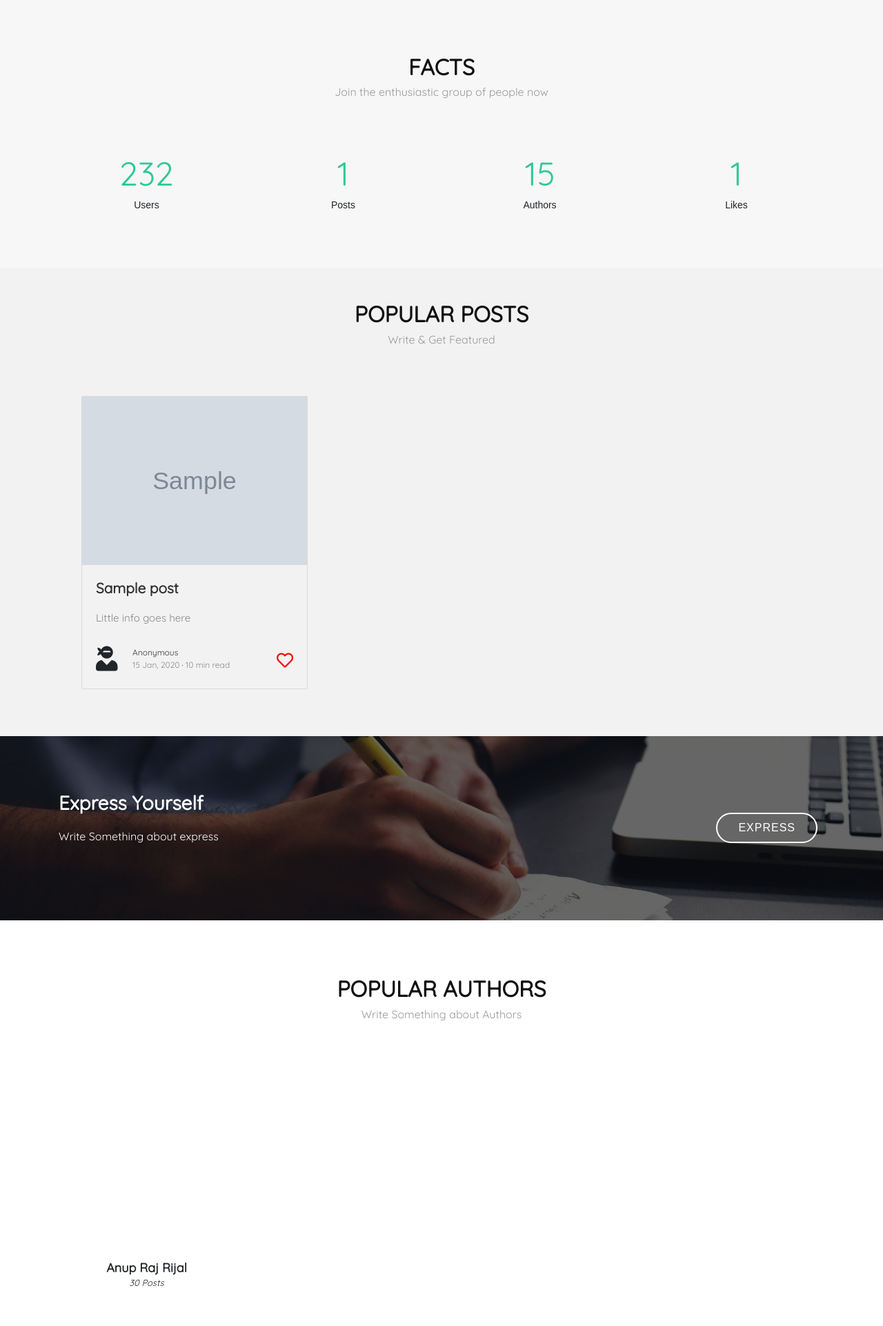
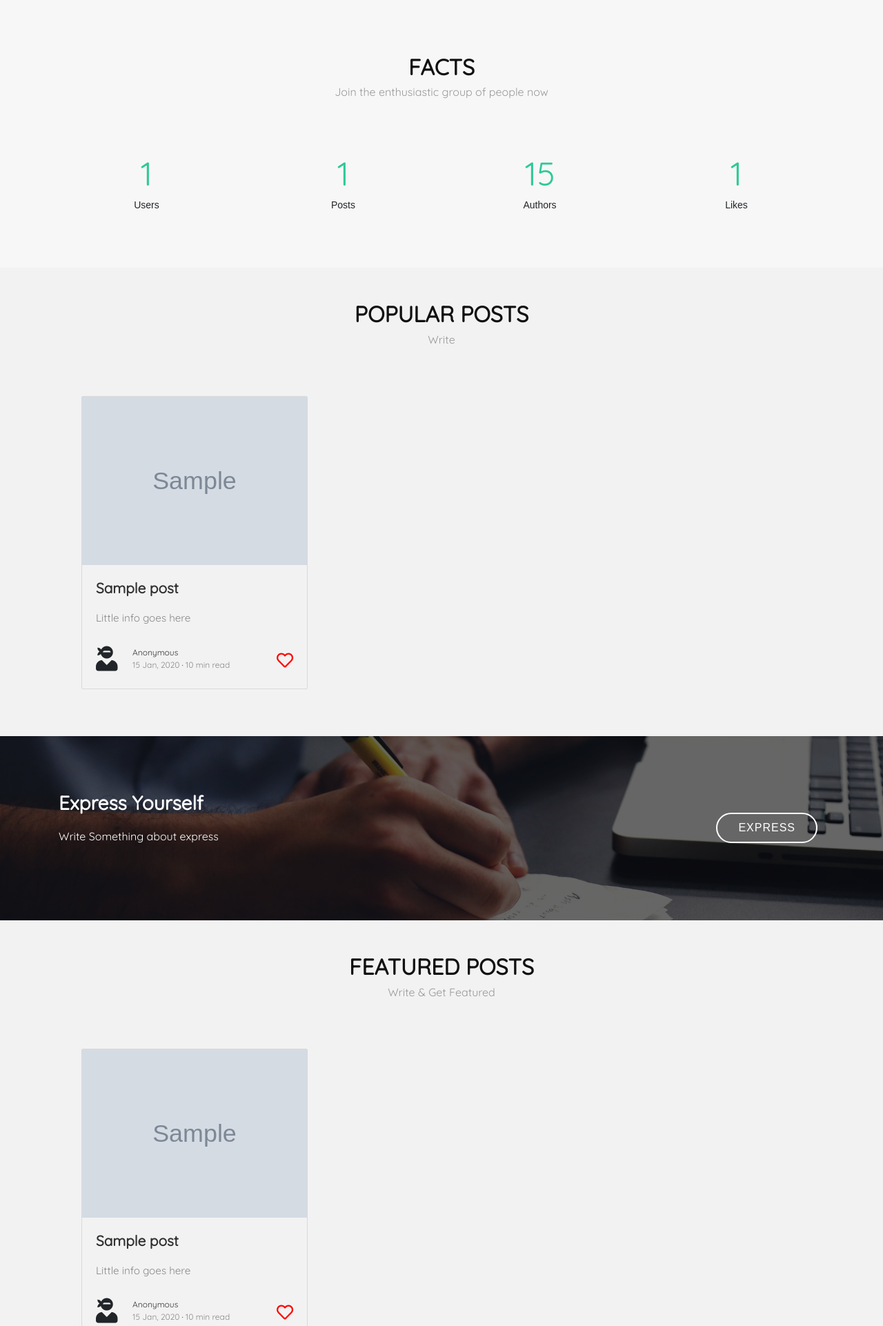
Before and after one commit to rijalanupraj/halkapan, a Django app: page / in a window 1280 px wide. Shown: the part 826-2748 px from the top of the page at 69% size. Run offline with Django 3.2, Linux system fonts and the light colour scheme; tables that the repository leaves empty hold one stand-in row (values such as "Sample post"); grey boxes marked "Sample" are stand-in pictures; some libraries are stand-ins or nearby versions.

Commit message:
Update Home Page

```diff
--- a/home/templates/home/home.html
+++ b/home/templates/home/home.html
@@ -16,7 +16,7 @@ HalkaPan
         <div class="hero-container">
             <h1>Welcome to HalkaPan</h1>
             <h2>Express Yourself - Write a bit long</h2>
-            <a href="#" class="btn-get-started">Get Started</a>
+            <a href="{% url 'posts:post-create' %}" class="btn-get-started">Get Started</a>
         </div>
     </section><!-- End Hero Section -->
 
@@ -30,7 +30,7 @@ HalkaPan
             <div class="row counters">
 
                 <div class="col-lg-3 col-6 text-center">
-                    <span data-toggle="counter-up">232</span>
+                    <span data-toggle="counter-up">{{user_count}}</span>
                     <p>Users</p>
                 </div>
 
@@ -59,7 +59,7 @@ HalkaPan
         <div class="container p-5">
             <div class="section-header">
                 <h3 class="section-title">Popular Posts</h3>
-                <p class="section-description">Write & Get Featured</p>
+                <p class="section-description">Write</p>
             </div>
             <div class="row">
                 {% for post in top_post %}
@@ -80,13 +80,33 @@ HalkaPan
                     <p class="cta-text">Write Something about express</p>
                 </div>
                 <div class="col-lg-3 cta-btn-container text-center">
-                    <a class="cta-btn align-middle" href="#">Express</a>
+                    <a class="cta-btn align-middle" href="{% url 'posts:post-create' %}">Express</a>
                 </div>
             </div>
 
         </div>
     </section><!-- End Call To Action Section -->
 
+
+
+    <!-- ======= BLog Section ======= -->
+    {% if featured_post %}
+    <section>
+        <div class="container p-5">
+            <div class="section-header">
+                <h3 class="section-title">Featured Posts</h3>
+                <p class="section-description">Write & Get Featured</p>
+            </div>
+            <div class="row">
+                {% for post in featured_post %}
+                <div class="col-md-4">
+                    {% include 'posts/snippets/blog_box_display.html' with obj=post%}
+                </div>
+                {% endfor %}
+            </div>
+        </div>
+    </section><!-- End Blog Section -->
+    {% endif %}
 
     <!-- ======= Authors Section ======= -->
     <section id="authors">
@@ -96,13 +116,15 @@ HalkaPan
                 <p class="section-description">Write Something about Authors</p>
             </div>
             <div class="row">
+                {% for profile in user_profiles %}
                 <div class="col-lg-3 col-md-6">
                     <div class="member">
-                        <div class="pic"><img src="" alt=""></div>
-                        <h4>Anup Raj Rijal</h4>
-                        <span>30 Posts</span>
+                        <div class="pic"><img src="{{profile.image.url}}" alt="{{profile.user.username}}"></div>
+                        <h4>{{profile.user.username}}</h4>
+                        <span>{{profile.post_set.all.count}} posts</span>
                     </div>
                 </div>
+                {% endfor %}
             </div>
 
         </div>
--- a/home/views.py
+++ b/home/views.py
@@ -4,20 +4,31 @@ from django.conf import settings
 
 # Internal Import
 from posts.models import Post
-
+from userprofile.models import Profile
 
 User = settings.AUTH_USER_MODEL
 
 
 def home(request):
     post_count = Post.objects.all().count()
-    top_post = Post.objects.all().order_by("likes")[:6]
+    top_post = Post.objects.all().order_by("likes")[:3]
     likes_count = 0
     for post in Post.objects.all():
         likes_count += post.likes.all().count()
+    user_count = Profile.objects.all().count()
+    featured_post = Post.objects.featured()[:6]
+    user = set()
+    for post in Post.objects.all().order_by("likes"):
+        user.add(post.author)
+    user = list(user)
+    user = user[:4]
+
     context = {
         'post_count': post_count,
         'likes_count': likes_count,
         'top_post': top_post,
+        'user_count': user_count,
+        'featured_post': featured_post,
+        'user_profiles': user,
     }
     return render(request, "home/home.html", context)
--- a/templates/components/sidebar.html
+++ b/templates/components/sidebar.html
@@ -3,6 +3,7 @@
 {% url 'accounts:register' as register_url %}
 {% url 'search:query' as search_query_url %}
 {% url 'posts:feed' as feed_url %}
+{% url 'home:home-page' as home_url %}
 {% url 'userprofile:user-profile-update' as user_profile_update_url %}
 {% url 'posts:post-create' as post_create_url %}
 <aside class="sidebar">
@@ -40,7 +41,8 @@
 
     <div class="nav-menu">
       <ul>
-        <li><a href="#"><span class="fas fa-home mr-3"></span>Home</a></li>
+        <li><a class="{% if request.path == home_url %}active{% endif %}" href="{{home_url}}"><span
+              class="fas fa-home mr-3"></span>Home</a></li>
         <li class="{% if request.path == feed_url %}active{% endif %}"><a href="{{feed_url}}"><span
               class="fas fa-seedling mr-3"></span>Feed</a></li>
         <li class="{% if request.path == post_create_url %}active{% endif %}"><a href="{{post_create_url}}"><span
```
